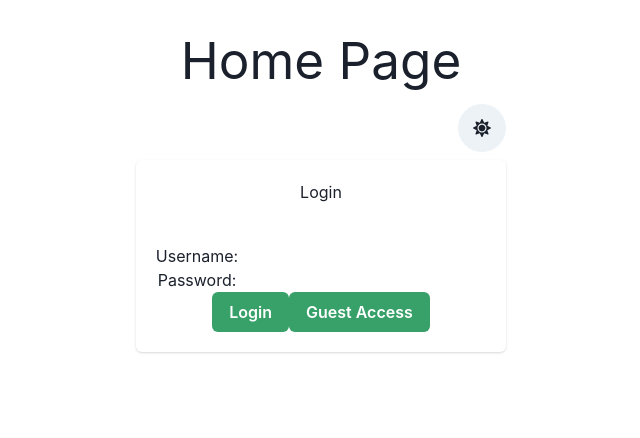
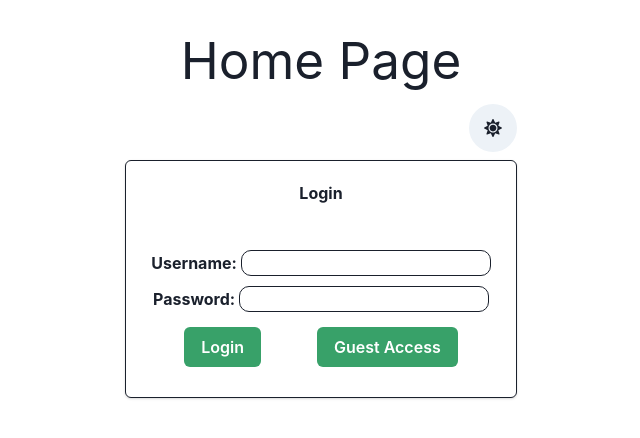
Before and after one commit to Tushar16-1998/Navigator-World, a React (Vite) app: page / in a window 1280 px wide. Shown: the top 438 px of the page, without its empty margins (319-959 px from the left). Built offline with nearby package versions, Linux system fonts and the light colour scheme; data requests are answered from the project's data file.

Commit message:
homepage

```diff
--- a/src/components/LoginForm.jsx
+++ b/src/components/LoginForm.jsx
@@ -1,6 +1,6 @@
 import React from "react";
 import { Link, Button } from "@chakra-ui/react";
-import { Card, CardHeader, CardBody, CardFooter } from "@chakra-ui/react";
+import { Card, CardHeader, CardBody, Flex } from "@chakra-ui/react";
 
 const LoginForm = ({
   setUsername,
@@ -9,23 +9,27 @@ const LoginForm = ({
   handleGuestAccess,
 }) => {
   return (
-    <Card>
-      <CardHeader>Login</CardHeader>
+    <Card border="1px solid">
+      <CardHeader fontWeight="bold">Login</CardHeader>
       <CardBody>
-        <form>
-          <label>
-            Username:
-            <input type="text" onChange={(e) => setUsername(e.target.value)} />
+        <form style={{ display: "flex", flexDirection: "column" }}>
+          <label style={{ margin: "5px" }}>
+            <strong>Username: </strong>
+            <input
+              style={{ border: "1px solid", borderRadius: "10px" }}
+              type="text"
+              onChange={(e) => setUsername(e.target.value)}
+            />
           </label>
-          <br />
-          <label>
-            Password:
+          <label style={{ margin: "5px" }}>
+            <strong>Password: </strong>
             <input
+              style={{ border: "1px solid", borderRadius: "10px" }}
               type="password"
               onChange={(e) => setPassword(e.target.value)}
             />
           </label>
-          <br />
+          <Flex justifyContent="space-around" m={"10px"}>
             <Link to={"/countries"}>
               <Button variant="solid" colorScheme="green" onClick={handleLogin}>
                 Login
@@ -41,6 +45,7 @@ const LoginForm = ({
                 Guest Access
               </Button>
             </Link>
+          </Flex>
         </form>
       </CardBody>
     </Card>
```
Lines whose indentation alone changed are shown as unchanged.
